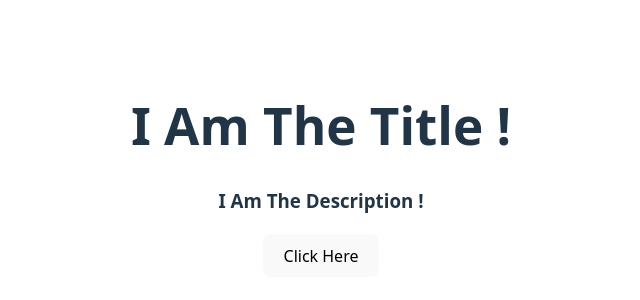
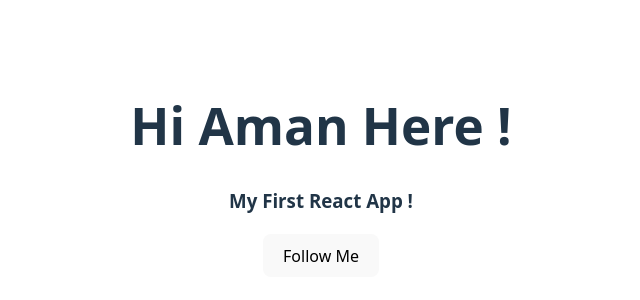
Before and after one commit to amankumarsubudhi/React-Practice, a React (Vite) app: page / in a window 1280 px wide. Shown: the part 230-530 px from the top of the page, without its empty margins (319-959 px from the left). Built offline with nearby package versions, Linux system fonts and the light colour scheme.

Commit message:
add new React components

```diff
--- a/src/App.jsx
+++ b/src/App.jsx
@@ -4,7 +4,7 @@ import Title from "./Title"
 
 
 function Description(){
-  return <h3>I Am The Description !</h3>
+  return <h3>My First React App !</h3>
 }
 
 function App() {
@@ -12,7 +12,7 @@ function App() {
   <div>
     <Title />
     <Description />
-    <button>Click Here</button>
+    <button>Follow Me</button>
   </div>
   )
 }
--- a/src/Title.jsx
+++ b/src/Title.jsx
@@ -1,5 +1,5 @@
 function Title(){
-  return <h1>I Am The Title !</h1>
+  return <h1>Hi Aman Here !</h1>
 }
 
 export default Title;
```
